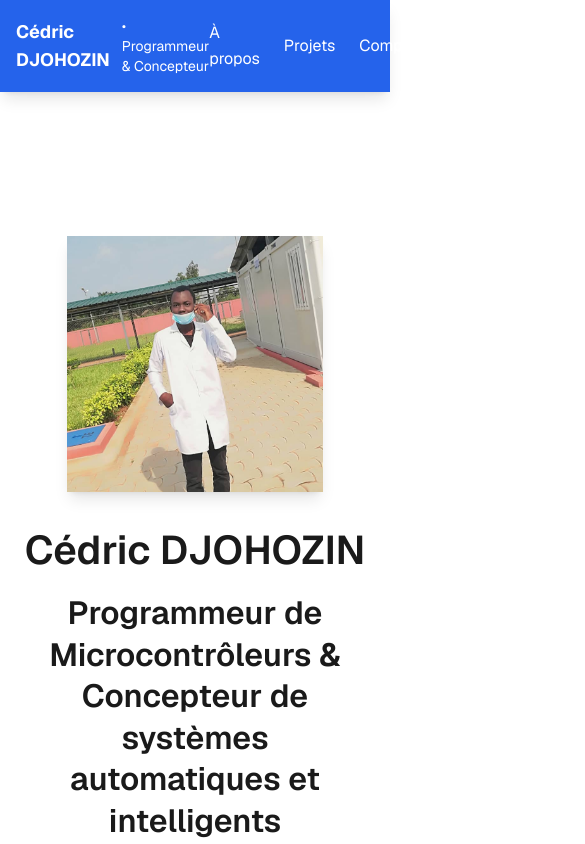
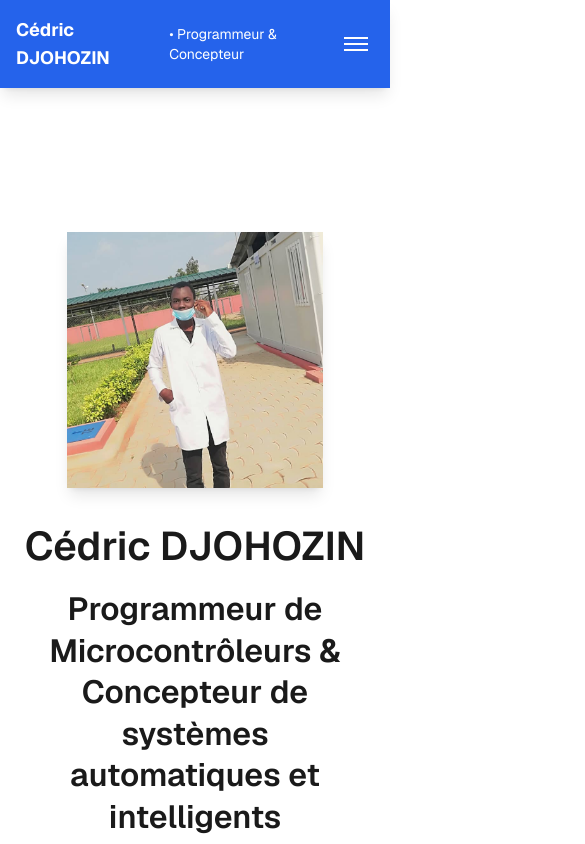
Before and after one commit to peace-fiacre/Portfolio-Cedo, a Next.js app: page / in a window 390 px wide. Shown: the top 844 px of the page, 585 px wide, since content can reach past the window. Built offline with nearby package versions, Linux system fonts and the light colour scheme.

Commit message:
Version finale 3

```diff
--- a/components/Navbar.tsx
+++ b/components/Navbar.tsx
@@ -1,4 +1,9 @@
+"use client";
+import { useState } from "react";
+
 export default function Navbar() {
+  const [menuOpen, setMenuOpen] = useState(false);
+
   return (
     <nav style={{ backgroundColor: '#2563eb' }} className="sticky top-0 z-50 py-4 shadow-lg">
       <div className="container max-w-7xl mx-auto flex justify-between items-center px-4">
@@ -7,12 +12,12 @@ export default function Navbar() {
           <span style={{ color: '#ffffff' }} className="text-sm">• Programmeur & Concepteur</span>
         </div>
 
-        <div className="space-x-6 flex items-center">
+        {/* Desktop menu */}
+        <div className="space-x-6 flex items-center hidden sm:flex">
           <a href="#about" style={{ color: '#ffffff' }} className="hover:text-blue-100">À propos</a>
           <a href="#projects" style={{ color: '#ffffff' }} className="hover:text-blue-100">Projets</a>
           <a href="#skills" style={{ color: '#ffffff' }} className="hover:text-blue-100">Compétences</a>
           <a href="#contact" style={{ color: '#ffffff' }} className="hover:text-blue-100">Contact</a>
-
           {/* Lien vers le CV dans public */}
           <a href="/CV_Cedric_DJOHOZIN.pdf"
              style={{ backgroundColor: '#ffffff', color: '#2563eb' }}
@@ -21,7 +26,28 @@ export default function Navbar() {
             CV
           </a>
         </div>
+
+        {/* Hamburger menu (mobile only) */}
+        <button
+          className="sm:hidden flex flex-col justify-center items-center w-10 h-10 rounded focus:outline-none"
+          aria-label="Ouvrir le menu"
+          onClick={() => setMenuOpen((open) => !open)}
+        >
+          <span className="block w-6 h-0.5 bg-white mb-1"></span>
+          <span className="block w-6 h-0.5 bg-white mb-1"></span>
+          <span className="block w-6 h-0.5 bg-white"></span>
+        </button>
       </div>
+
+      {/* Menu déroulant mobile */}
+      {menuOpen && (
+        <div className="sm:hidden bg-blue-600 text-white px-4 py-3 space-y-2 shadow-md">
+          <a href="#about" className="block py-2 px-2 rounded hover:bg-blue-700" onClick={() => setMenuOpen(false)}>À propos</a>
+          <a href="#projects" className="block py-2 px-2 rounded hover:bg-blue-700" onClick={() => setMenuOpen(false)}>Projets</a>
+          <a href="#skills" className="block py-2 px-2 rounded hover:bg-blue-700" onClick={() => setMenuOpen(false)}>Compétences</a>
+          <a href="#contact" className="block py-2 px-2 rounded hover:bg-blue-700" onClick={() => setMenuOpen(false)}>Contact</a>
+        </div>
+      )}
     </nav>
   );
 }
```
